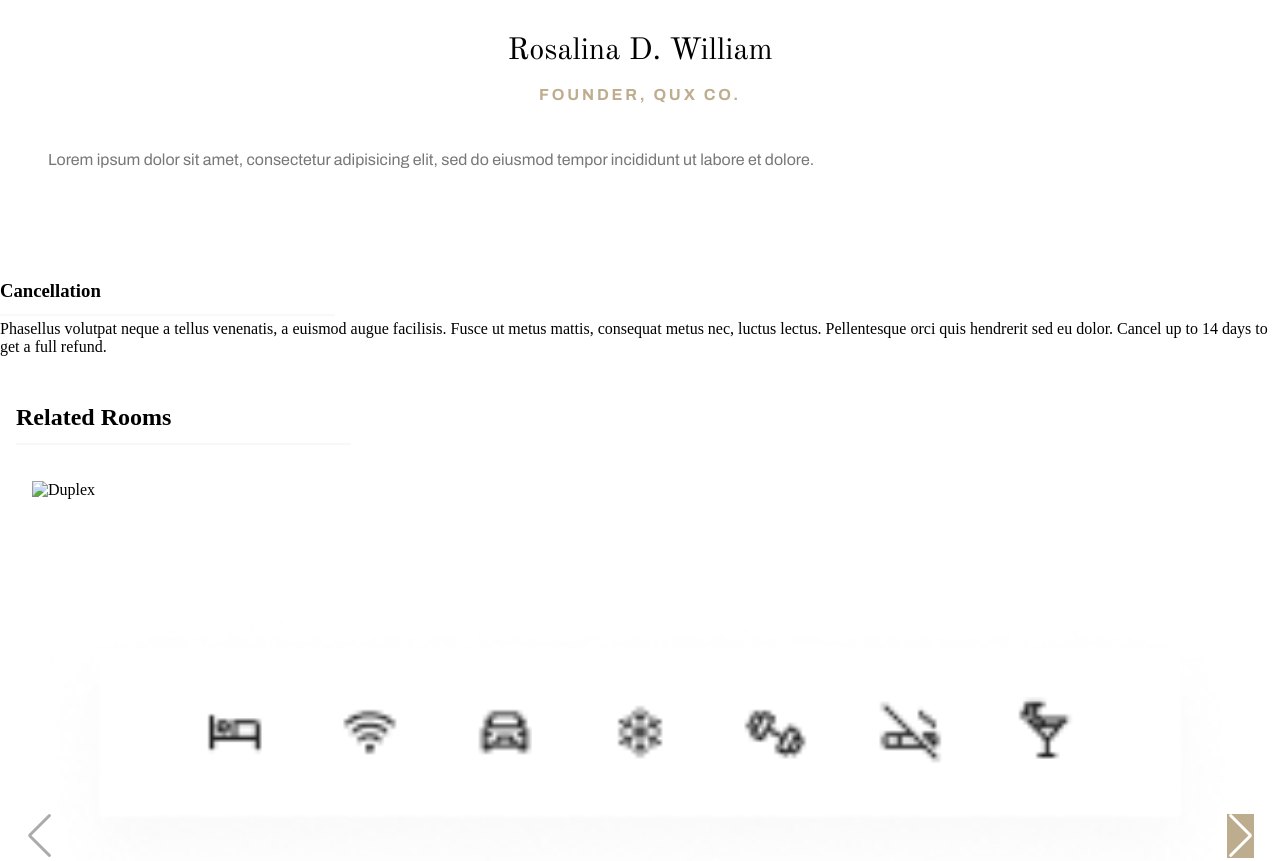
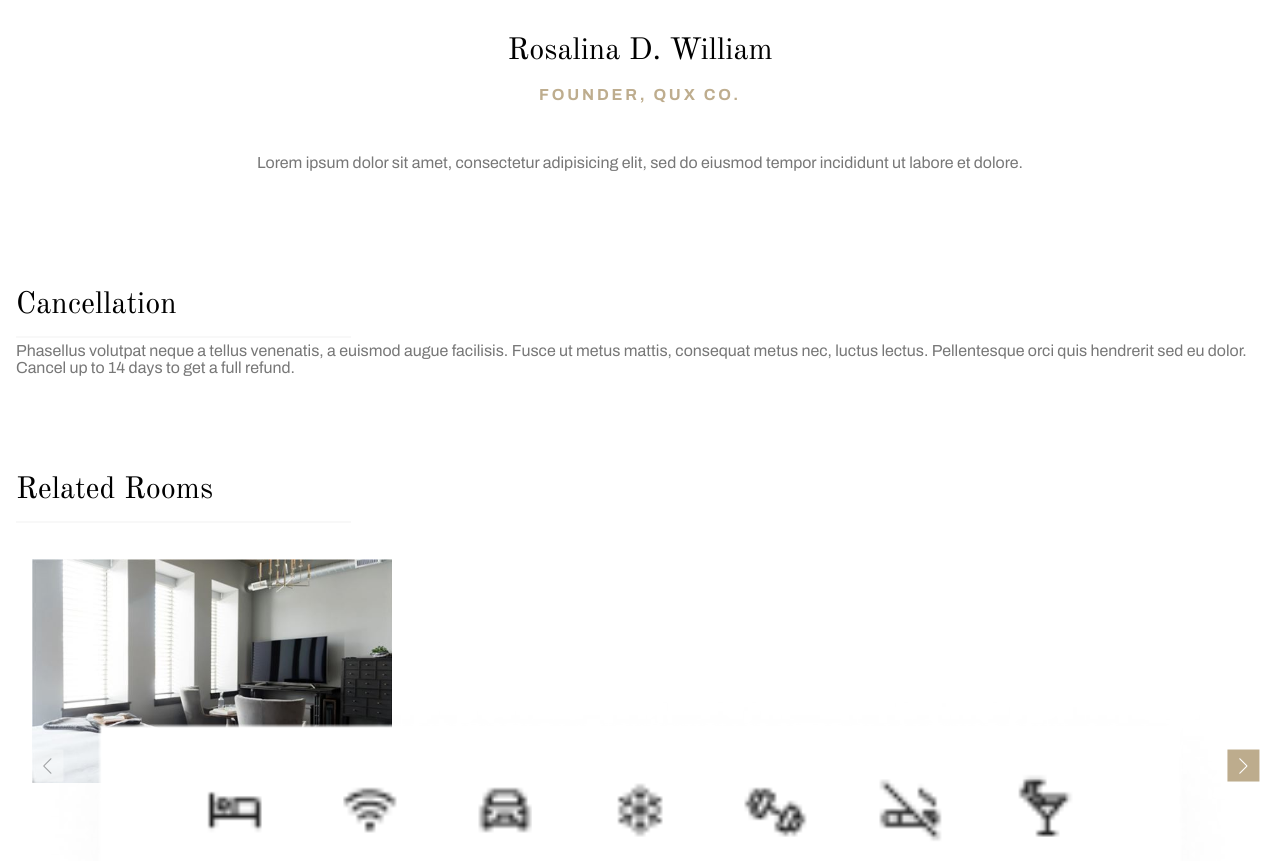
Before and after one commit to MariaGargoles/Hotel_Miranda, a plain HTML site: page roomDeatils.html in a window 1280 px wide. Shown: the part 2042-2903 px from the top of the page. Drawn offline with nearby package versions, Linux system fonts and the light colour scheme; files whose address does not match are found by name.

Commit message:
finish RoomDetails style scss and swiper

```diff
--- a/roomDeatils.html
+++ b/roomDeatils.html
@@ -194,7 +194,7 @@
 </section>
 
 <section class="RoomsSwiper">
-    <h2>Related Rooms</h2>
+    <h2 class="Cancellation__Title">Related Rooms</h2>
     <img src="./assets/RoomPageAssets/Rectangle 79.png">
     <div class="swiper swiper--room">
         <div class="swiper-wrapper">
@@ -212,7 +212,7 @@
             </div>
             <div class="swiper-slide">
                     <article class="RoomsSwiper__ContainerImages">
-                        <img class="RoomsSwiper__ContainerImages__image" src="./assets//RoomPageAssets/Room4.jpg" alt="Duplex">
+                        <img class="RoomsSwiper__ContainerImages__image" src="./assets//RoomPageAssets/Room2.jpg" alt="Duplex">
                         <img class="RoomsSwiper__ContainerImages__wifi" src="./assets/RoomPageAssets/wifi.png"/>
                         <h2 class="RoomsSwiper__Card__Title">Minimal Duplex Room</h2>
                         <h4 class="RoomsSwiper__Card__Text">Lorem ipsum dolor sit amet, consectetur adipisicing elit, sed do eiusmod tempor incididunt ut labore et dolore </h4>
@@ -223,8 +223,8 @@
                     </article>
             </div>
         </div>
-            <div class="swiper-button-next swiper-button-next--rooms"></div>
-            <div class="swiper-button-prev swiper-button-prev--rooms"></div>
+            <div class="swiper-button-next swiper-button-next--room"></div>
+            <div class="swiper-button-prev swiper-button-prev--room"></div>
     </div>
 </section>
 <footer class="footerContainer">
--- a/styles/roomDetails.scss
+++ b/styles/roomDetails.scss
@@ -169,5 +169,25 @@
         font-size: 1em;
         padding: 2rem;
         color: #777777;
+        text-align: center;
+        line-height: 1.5rem;
     }
 }
+.Cancellation {
+    margin: 3rem 1rem;
+
+
+    &__Title {
+        font-family: "Old Standard TT", serif;
+        font-weight: 400;
+        font-size: 1.9em;
+
+    }
+
+    &__Text {
+        font-family: "Archivo", sans-serif;
+        font-weight: 400;
+        font-size: 1em;
+        color: #777777;
+    }
+}
--- a/styles/swiper.scss
+++ b/styles/swiper.scss
@@ -18,8 +18,9 @@
 }
 
 
+
 .swiper-button-prev, .swiper-button-next {
-    width: 1em;
+    width: 1em ;
     height: 1em;
     color: #FFF !important;
     background-color: #BDAC8D !important;
@@ -28,9 +29,24 @@
 
     &--menu {
         transform: translateY(420%);
+        width: 2rem !important;
+        height: 2rem !important;
+        margin-top: 2rem !important;
+
+    }
+    &--room {
+        transform: translateY(-514%) translateX(17%);
+        width: 2rem !important;
+        height: 2rem !important;
+    }
+
+    &--rooms {
+        transform: translateY(-408%);
+        width: 2rem !important;
+        height: 2rem !important;
+    }
 
 
-    }
 
 
 }
@@ -38,6 +54,8 @@
 .swiper-button-prev {
     &--menu {
         transform: translate(931%, 420%);
+
+
     }
 }
 .swiper-button-disabled {
@@ -76,3 +94,7 @@
     width: 20.93rem;
     height: 14.37rem;
 }
+
+:root {
+    --swiper-navigation-size: initial  !important;
+  }
```
Also changed, not shown: styles/output.css, 1 other file.
